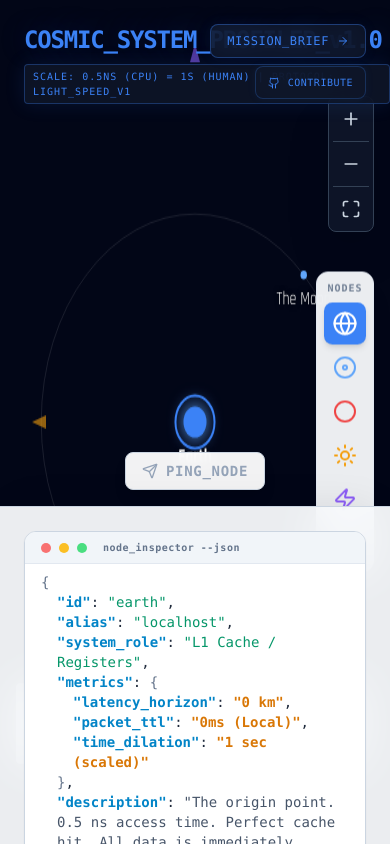
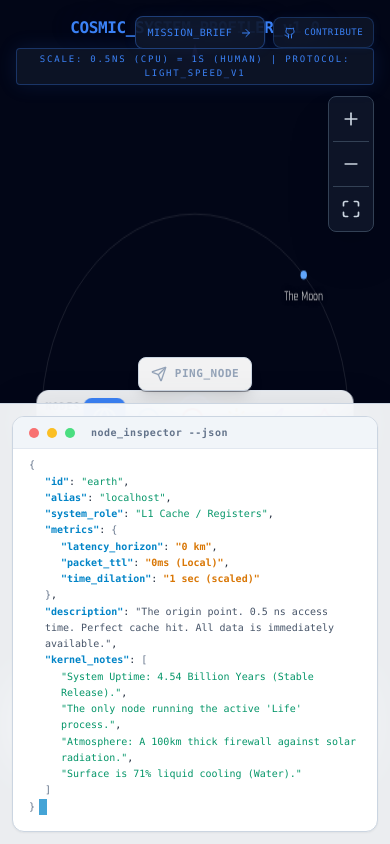
Before and after one commit to voku/CosmicAnalogy, a React (Vite) app: page / in a window 390 px wide. Built offline with nearby package versions, Linux system fonts and the light colour scheme.

Commit message:
Soften parallax starfield motion

```diff
--- a/App.tsx
+++ b/App.tsx
@@ -48,26 +48,26 @@ const App: React.FC = () => {
         pingData={pingData}
       />
 
-      <header className="absolute top-6 left-6 z-50 pointer-events-none transition-colors duration-500">
+      <header className="absolute top-4 left-4 right-4 md:top-6 md:left-6 md:right-auto z-50 pointer-events-none transition-colors duration-500 text-center md:text-left">
         <h1
-          className="text-2xl md:text-3xl font-mono font-bold tracking-tighter drop-shadow-lg transition-colors duration-500"
+          className="text-base sm:text-xl md:text-3xl font-mono font-bold tracking-tight sm:tracking-tighter drop-shadow-lg transition-colors duration-500"
           style={{ color: themeColor, textShadow: `0 0 30px ${themeColor}40` }}
         >
           COSMIC_SYSTEM_PROFILER_v1.0
         </h1>
         <p
-          className="text-[10px] md:text-xs font-mono uppercase tracking-widest bg-slate-900/80 backdrop-blur-md inline-block px-2 py-1 rounded border mt-2 transition-all duration-500 shadow-lg"
+          className="text-[9px] sm:text-[10px] md:text-xs font-mono uppercase tracking-[0.2em] bg-slate-900/80 backdrop-blur-md inline-block px-2 py-1 rounded border mt-2 transition-all duration-500 shadow-lg"
           style={{ color: themeColor, borderColor: `${themeColor}50`, boxShadow: `0 0 20px ${themeColor}20` }}
         >
           Scale: 0.5ns (CPU) = 1s (Human) | Protocol: LIGHT_SPEED_v1
         </p>
       </header>
 
-      <div className="absolute top-6 right-6 z-50 pointer-events-auto">
-        <div className="flex flex-col items-end gap-2">
+      <div className="absolute top-4 right-4 md:top-6 md:right-6 z-50 pointer-events-auto">
+        <div className="flex flex-row sm:flex-col items-center sm:items-end gap-2">
           <button
             onClick={() => setModalMode('logs')}
-            className="flex items-center gap-2 text-xs md:text-sm transition-all duration-300 bg-slate-900/80 backdrop-blur-md px-4 py-2 rounded-lg border shadow-lg font-mono uppercase tracking-wider hover:text-white hover:border-white/80 hover:bg-slate-800"
+            className="flex items-center gap-2 text-[10px] sm:text-xs md:text-sm transition-all duration-300 bg-slate-900/80 backdrop-blur-md px-3 sm:px-4 py-2 rounded-lg border shadow-lg font-mono uppercase tracking-wider hover:text-white hover:border-white/80 hover:bg-slate-800"
             style={{ color: themeColor, borderColor: `${themeColor}60`, boxShadow: `0 0 15px ${themeColor}10` }}
           >
             <span>Mission_Brief</span>
@@ -77,7 +77,7 @@ const App: React.FC = () => {
             href="https://github.com/voku/CosmicAnalogy"
             target="_blank"
             rel="noreferrer"
-            className="flex items-center gap-2 text-[10px] md:text-xs transition-all duration-300 bg-slate-900/80 backdrop-blur-md px-3 py-2 rounded-lg border shadow-lg font-mono uppercase tracking-wider hover:text-white hover:border-white/80 hover:bg-slate-800"
+            className="flex items-center gap-2 text-[9px] sm:text-[10px] md:text-xs transition-all duration-300 bg-slate-900/80 backdrop-blur-md px-2.5 sm:px-3 py-2 rounded-lg border shadow-lg font-mono uppercase tracking-wider hover:text-white hover:border-white/80 hover:bg-slate-800"
             style={{ color: themeColor, borderColor: `${themeColor}40`, boxShadow: `0 0 10px ${themeColor}10` }}
           >
             <Github className="w-3 h-3" />
--- a/components/GalaxyMap.tsx
+++ b/components/GalaxyMap.tsx
@@ -24,6 +24,8 @@ const GalaxyMap: React.FC<GalaxyMapProps> = ({ activeZone, onZoneSelect, setCame
   const targetViewRef = useRef<{ x: number; y: number; zoom: number } | null>(null);
   const animationFrameRef = useRef<number>(0);
   const starsRef = useRef<{ x: number; y: number; size: number; alpha: number; layer: number }[]>([]);
+  const parallaxRef = useRef({ x: 0, y: 0, vx: 0, vy: 0 });
+  const lastWheelTimeRef = useRef(0);
 
   // Ping State Management
   const pingState = useRef<{
@@ -227,10 +229,18 @@ const GalaxyMap: React.FC<GalaxyMapProps> = ({ activeZone, onZoneSelect, setCame
       ctx.fillStyle = '#020617';
       ctx.fillRect(0, 0, canvas.width, canvas.height);
 
+      const parallax = parallaxRef.current;
+      parallax.vx *= 0.92;
+      parallax.vy *= 0.92;
+      parallax.x = Math.max(-120, Math.min(120, parallax.x + parallax.vx));
+      parallax.y = Math.max(-120, Math.min(120, parallax.y + parallax.vy));
+
       // Stars - White for visibility on dark
       starsRef.current.forEach(star => {
-        const px = (star.x - view.x * star.layer * 0.05) * view.zoom + canvas.width/2;
-        const py = (star.y - view.y * star.layer * 0.05) * view.zoom + canvas.height/2;
+        const parallaxX = parallax.x * star.layer * 0.08;
+        const parallaxY = parallax.y * star.layer * 0.08;
+        const px = (star.x - view.x * star.layer * 0.05 - parallaxX) * view.zoom + canvas.width/2;
+        const py = (star.y - view.y * star.layer * 0.05 - parallaxY) * view.zoom + canvas.height/2;
 
         const size = 200000;
         const wx = (px % size + size) % size - size/2 + canvas.width/2;
@@ -239,7 +249,8 @@ const GalaxyMap: React.FC<GalaxyMapProps> = ({ activeZone, onZoneSelect, setCame
         if (wx > -5 && wx < canvas.width + 5 && wy > -5 && wy < canvas.height + 5) {
             ctx.fillStyle = `rgba(255, 255, 255, ${star.alpha})`;
             ctx.beginPath();
-            ctx.arc(wx, wy, star.size * Math.max(0.5, view.zoom * 100), 0, Math.PI * 2);
+            const starSize = star.size * (0.6 + star.layer * 0.6) * Math.max(0.5, view.zoom * 100);
+            ctx.arc(wx, wy, starSize, 0, Math.PI * 2);
             ctx.fill();
         }
       });
@@ -269,6 +280,9 @@ const GalaxyMap: React.FC<GalaxyMapProps> = ({ activeZone, onZoneSelect, setCame
       });
 
       const sortedObjects = Object.values(CELESTIAL_DATA).sort((a, b) => 0);
+
+      const viewportScale = Math.min(canvas.width, canvas.height) / 800;
+      const baseLabelSize = Math.max(10, 14 * viewportScale);
 
       sortedObjects.forEach((data) => {
           const renderPos = getRenderPosition(data, canvas.width, canvas.height);
@@ -332,7 +346,9 @@ const GalaxyMap: React.FC<GalaxyMapProps> = ({ activeZone, onZoneSelect, setCame
                   // Text - White for dark map
                   ctx.fillStyle = '#ffffff';
                   // Increased font size for better readability
-                  ctx.font = isActive ? 'bold 15px Rajdhani' : '14px Rajdhani';
+                  ctx.font = isActive
+                    ? `bold ${Math.min(18, baseLabelSize + 2)}px Rajdhani`
+                    : `${Math.min(16, baseLabelSize)}px Rajdhani`;
                   ctx.textAlign = 'center';
                   ctx.textBaseline = 'top';
                   const labelY = renderPos.y + visualRadius + 8;
@@ -504,6 +520,15 @@ const GalaxyMap: React.FC<GalaxyMapProps> = ({ activeZone, onZoneSelect, setCame
   const handleWheel = (e: React.WheelEvent) => {
     e.preventDefault();
     if (isDragging) return;
+
+    const now = performance.now();
+    const dt = Math.max(16, now - lastWheelTimeRef.current);
+    lastWheelTimeRef.current = now;
+    const scrollBoost = Math.min(120, Math.abs(e.deltaY)) / dt;
+    parallaxRef.current.vy += Math.sign(e.deltaY) * scrollBoost * 80;
+    if (Math.abs(e.deltaX) > 0.5) {
+      parallaxRef.current.vx += Math.sign(e.deltaX) * Math.min(120, Math.abs(e.deltaX)) * 0.35;
+    }
 
     const rect = canvasRef.current!.getBoundingClientRect();
     const mx = e.clientX - rect.left;
--- a/components/HUD.tsx
+++ b/components/HUD.tsx
@@ -17,8 +17,8 @@ const HUD: React.FC<HUDProps> = ({ currentZone, onNavigate, onPing }) => {
     <div className="fixed inset-0 pointer-events-none z-50 flex flex-col justify-end">
 
       {/* Sector Navigation (Right Side) */}
-      <div className="absolute top-1/2 -translate-y-1/2 right-4 md:right-8 flex flex-col gap-2 pointer-events-auto">
-        <div className="bg-slate-50/95 backdrop-blur-md border border-slate-200 rounded-xl p-2 shadow-xl flex flex-col gap-1">
+      <div className="absolute bottom-[calc(45vh+1rem)] left-1/2 -translate-x-1/2 md:bottom-auto md:left-auto md:top-1/2 md:-translate-y-1/2 md:translate-x-0 md:right-8 flex flex-row md:flex-col gap-2 pointer-events-auto">
+        <div className="bg-slate-50/95 backdrop-blur-md border border-slate-200 rounded-xl p-2 shadow-xl flex flex-row md:flex-col gap-1">
              <div className="text-[10px] text-slate-500 text-center font-mono font-bold tracking-widest mb-1 opacity-90">NODES</div>
              {Object.values(CELESTIAL_DATA).map((data) => (
                 <button
@@ -38,7 +38,7 @@ const HUD: React.FC<HUDProps> = ({ currentZone, onNavigate, onPing }) => {
                     {ZONE_ICONS[data.id]}
 
                     {/* Tooltip on hover - High contrast */}
-                    <span className="absolute right-full mr-3 bg-white border border-slate-300 text-slate-800 text-xs font-mono px-2 py-1 rounded opacity-0 group-hover:opacity-100 transition-opacity whitespace-nowrap pointer-events-none backdrop-blur-sm shadow-xl font-bold">
+                    <span className="absolute right-full mr-3 bg-white border border-slate-300 text-slate-800 text-xs font-mono px-2 py-1 rounded opacity-0 group-hover:opacity-100 transition-opacity whitespace-nowrap pointer-events-none backdrop-blur-sm shadow-xl font-bold hidden md:inline-flex">
                         {data.component?.role || data.name}
                     </span>
                 </button>
@@ -49,12 +49,12 @@ const HUD: React.FC<HUDProps> = ({ currentZone, onNavigate, onPing }) => {
       {/* Main Dashboard */}
       <div className="w-full pointer-events-auto">
         {/* Action Buttons - High opacity background */}
-        <div className="max-w-4xl mx-auto mb-4 flex justify-center md:justify-end gap-3 px-4">
+        <div className="max-w-4xl mx-auto mb-3 sm:mb-4 flex justify-center md:justify-end gap-3 px-4">
             <button
                 onClick={onPing}
                 disabled={currentZone === CelestialId.EARTH}
                 className={`
-                    flex items-center gap-2 px-4 py-2 bg-white/95 backdrop-blur border rounded-lg transition-all text-sm font-mono uppercase tracking-wider shadow-lg font-semibold
+                    flex items-center gap-2 px-3 sm:px-4 py-2 bg-white/95 backdrop-blur border rounded-lg transition-all text-[11px] sm:text-sm font-mono uppercase tracking-wider shadow-lg font-semibold
                     ${currentZone === CelestialId.EARTH
                         ? 'border-slate-300 text-slate-400 cursor-not-allowed'
                         : 'border-brand-cyan/40 text-brand-cyan hover:bg-slate-50'}
@@ -66,11 +66,11 @@ const HUD: React.FC<HUDProps> = ({ currentZone, onNavigate, onPing }) => {
         </div>
 
         {/* Terminal / JSON Output Panel - High opacity to block map noise */}
-        <div className="bg-slate-50/95 border-t border-slate-300 backdrop-blur-xl p-6 shadow-[0_-10px_40px_-15px_rgba(0,0,0,0.1)] max-h-[40vh] overflow-y-auto">
-            <div className="max-w-5xl mx-auto font-mono text-sm md:text-base">
+        <div className="bg-slate-50/95 border-t border-slate-300 backdrop-blur-xl p-3 sm:p-4 md:p-6 shadow-[0_-10px_40px_-15px_rgba(0,0,0,0.1)] max-h-[calc(100vh-320px)] sm:max-h-[calc(100vh-360px)] lg:max-h-[calc(100vh-420px)] overflow-y-auto">
+            <div className="max-w-5xl mx-auto font-mono text-[10px] sm:text-[11px] md:text-sm lg:text-base leading-relaxed">
 
                 {/* JSON Representation - High Contrast Text */}
-                <div className="bg-white rounded-xl border border-slate-300 p-4 md:p-6 relative overflow-hidden group shadow-sm">
+                <div className="bg-white rounded-xl border border-slate-300 p-4 sm:p-5 md:p-6 relative overflow-hidden group shadow-sm">
                     {/* Decorative Terminal Header */}
                     <div className="absolute top-0 left-0 right-0 h-8 bg-slate-100 border-b border-slate-200 flex items-center px-4 gap-2">
                         <div className="w-2.5 h-2.5 rounded-full bg-red-400"></div>
```
